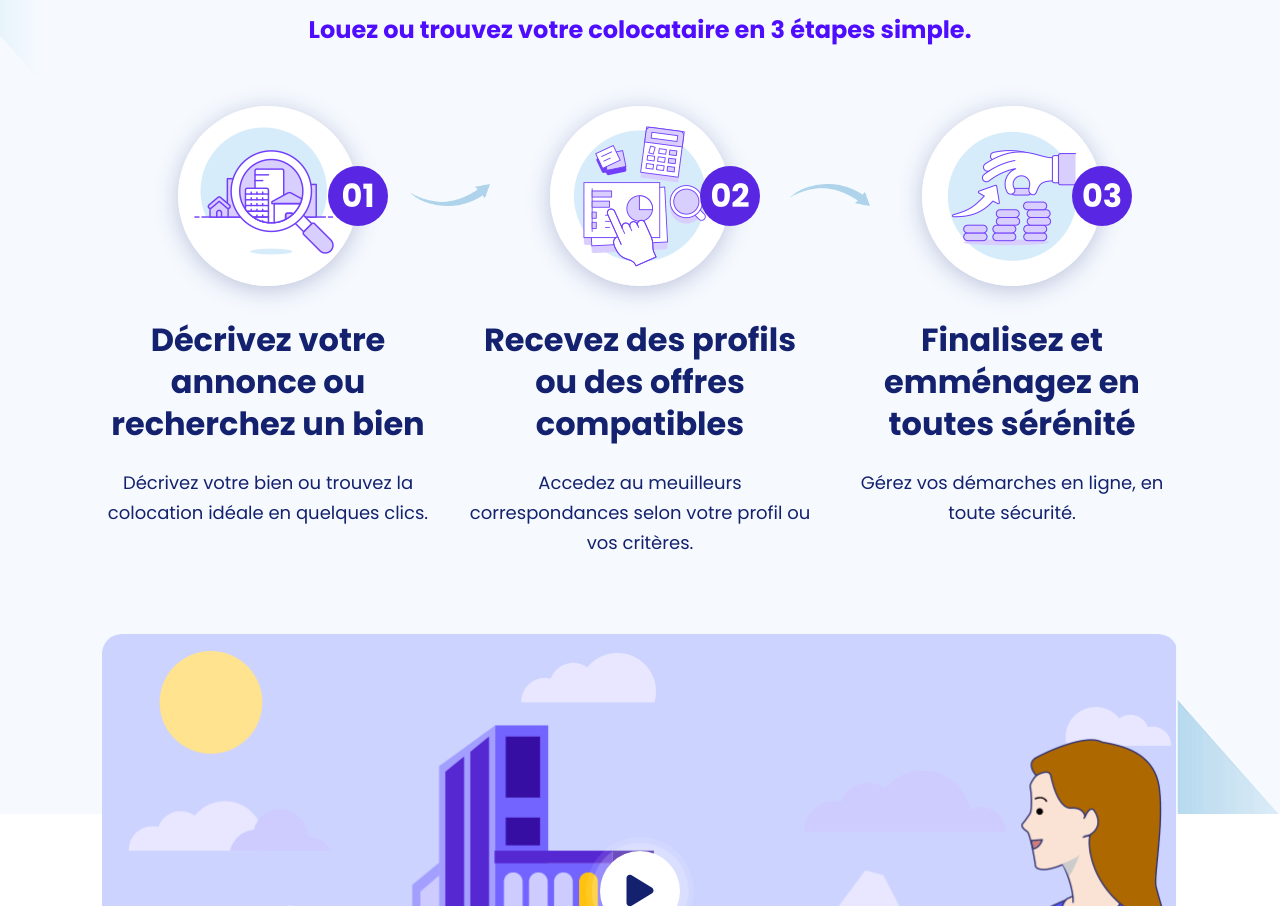
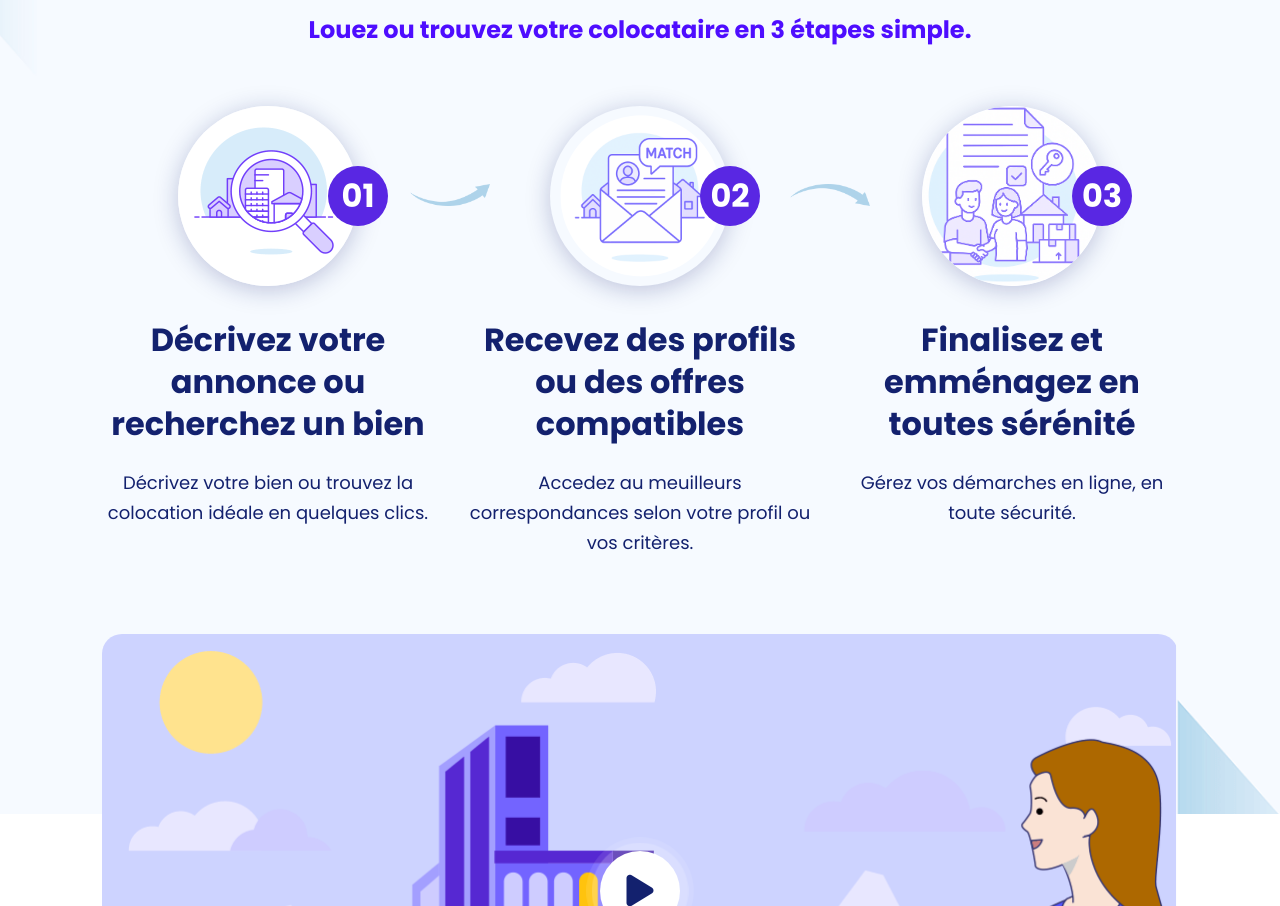
Before and after one commit to Magikmagnum/ekna, a Vue app: page /home in a window 1280 px wide. Shown: the part 3059-3965 px from the top of the page. Built offline with nearby package versions, Linux system fonts and the light colour scheme; no server answers.

Commit message:
fix: image de Comment ça fonctionne

```diff
--- a/src/components/Home4Component.vue
+++ b/src/components/Home4Component.vue
@@ -43,8 +43,8 @@ import VideoComponent from './VideoComponent.vue'
 
 const backgroundUrl = new URL('@/assets/images/step/start-bg.png', import.meta.url).href
 const image1 = new URL('@/assets/images/step/browse.png', import.meta.url).href
-const image2 = new URL('@/assets/images/step/invest.png', import.meta.url).href
-const image3 = new URL('@/assets/images/step/earn.png', import.meta.url).href
+const image2 = new URL('@/assets/images/ekna/2-match.png', import.meta.url).href
+const image3 = new URL('@/assets/images/ekna/3-emmenager-modified.png', import.meta.url).href
 
 
 // Define the properties for the video component
```
Also changed, not shown: src/assets/images/ekna/3-emmenager-modified.png (added).
